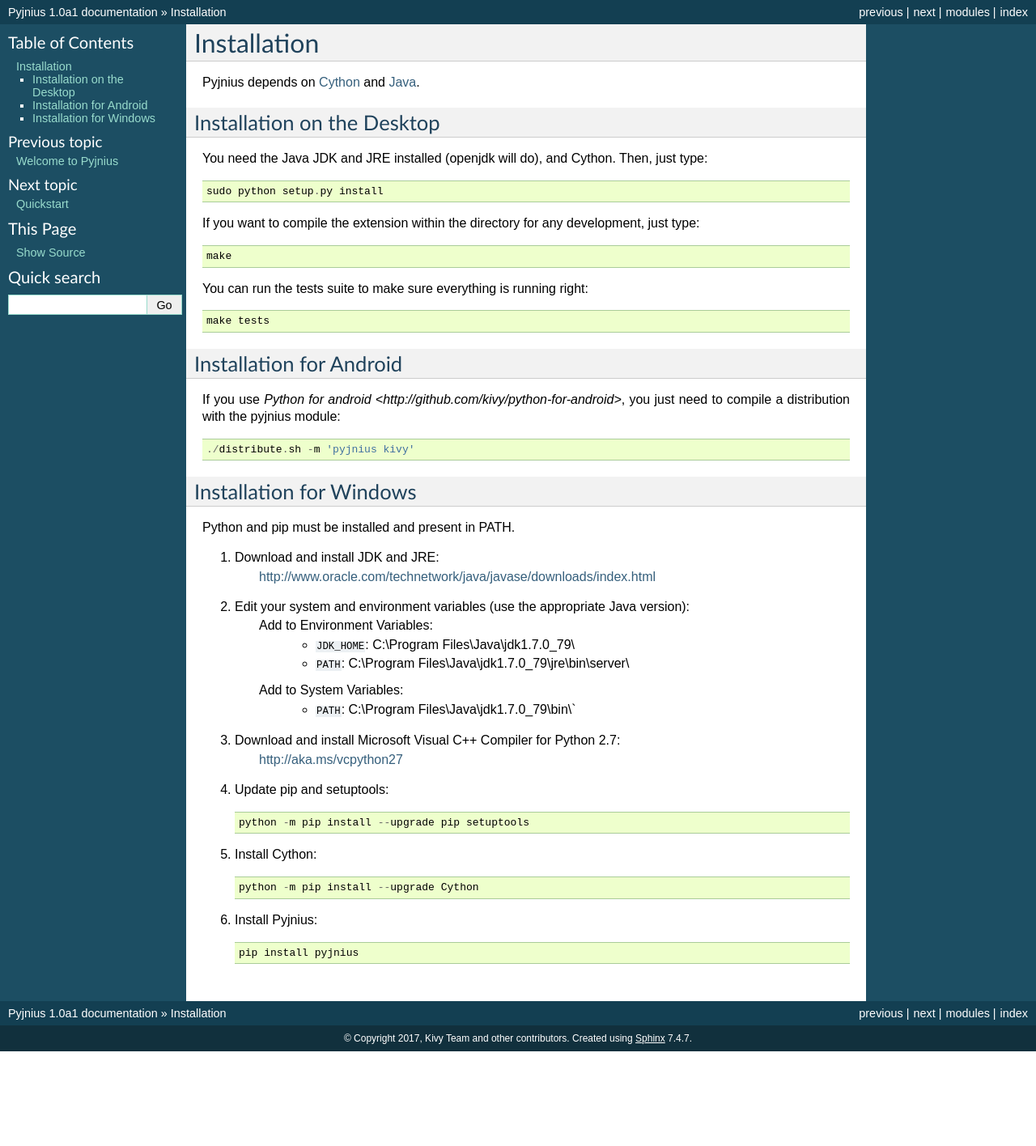
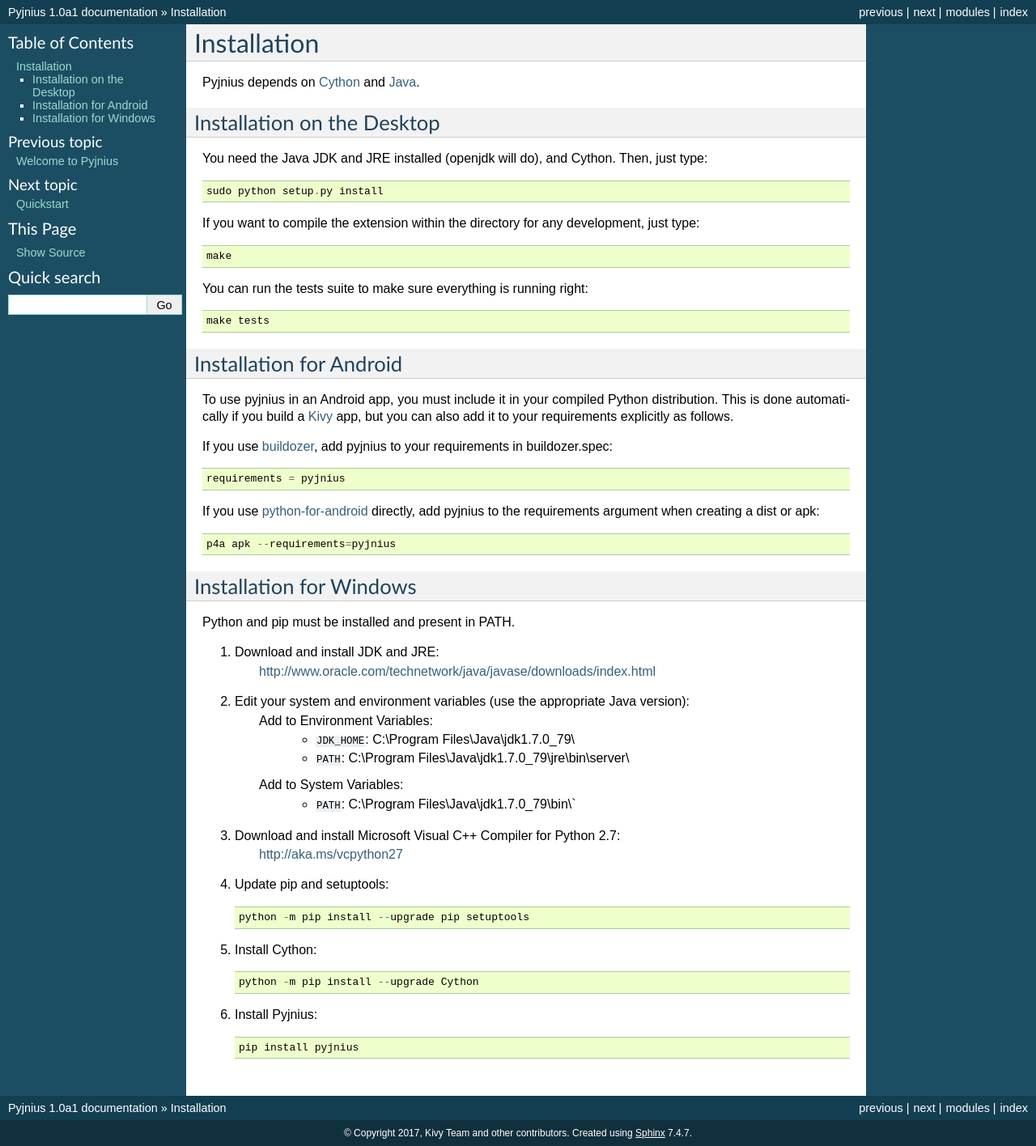
Before and after one commit to kivy/pyjnius, a Sphinx documentation site: the page built from docs/source/installation.rst, in a window 1280 px wide. Shown: the whole page at 81% size. Built offline with Sphinx 7.4.7, drawn with Linux system fonts in a browser that asks for light colours; before the commit the page ends 1299 px from its top, so only the background shows below that.

Commit message:
Updated highly outdated Android installation info

```diff
--- a/docs/source/installation.rst
+++ b/docs/source/installation.rst
@@ -28,10 +28,22 @@
 Installation for Android
 ------------------------
 
-If you use `Python for android <http://github.com/kivy/python-for-android>`,
-you just need to compile a distribution with the pyjnius module::
+To use pyjnius in an Android app, you must include it in your compiled
+Python distribution. This is done automatically if you build a `Kivy
+<https://kivy.org/#home>`__ app, but you can also add it to your
+requirements explicitly as follows.
 
-    ./distribute.sh -m 'pyjnius kivy'
+If you use `buildozer
+<https://buildozer.readthedocs.io/en/latest/>`__, add pyjnius to your
+requirements in buildozer.spec::
+
+  requirements = pyjnius
+
+If you use `python-for-android
+<http://python-for-android.readthedocs.io/en/latest/>`__ directly, add
+pyjnius to the requirements argument when creating a dist or apk::
+
+  p4a apk --requirements=pyjnius
 
 
 Installation for Windows
```
